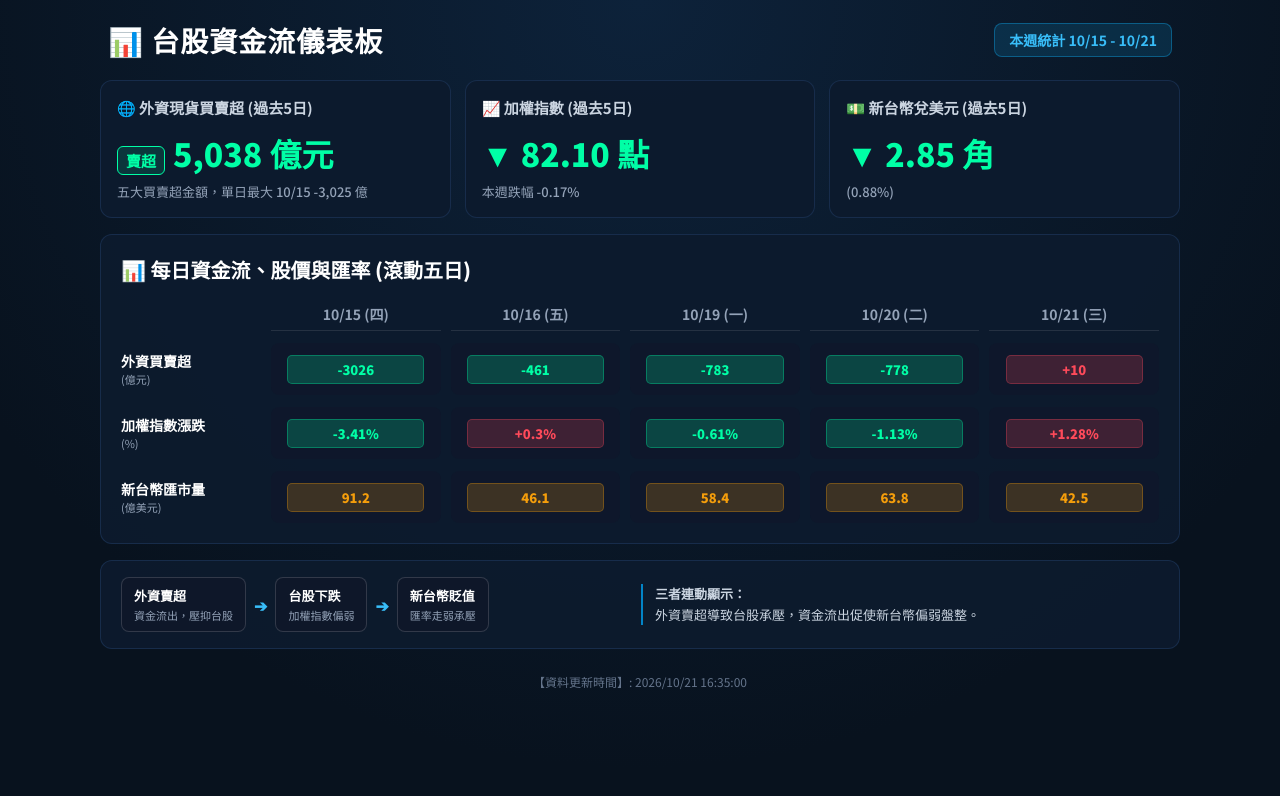
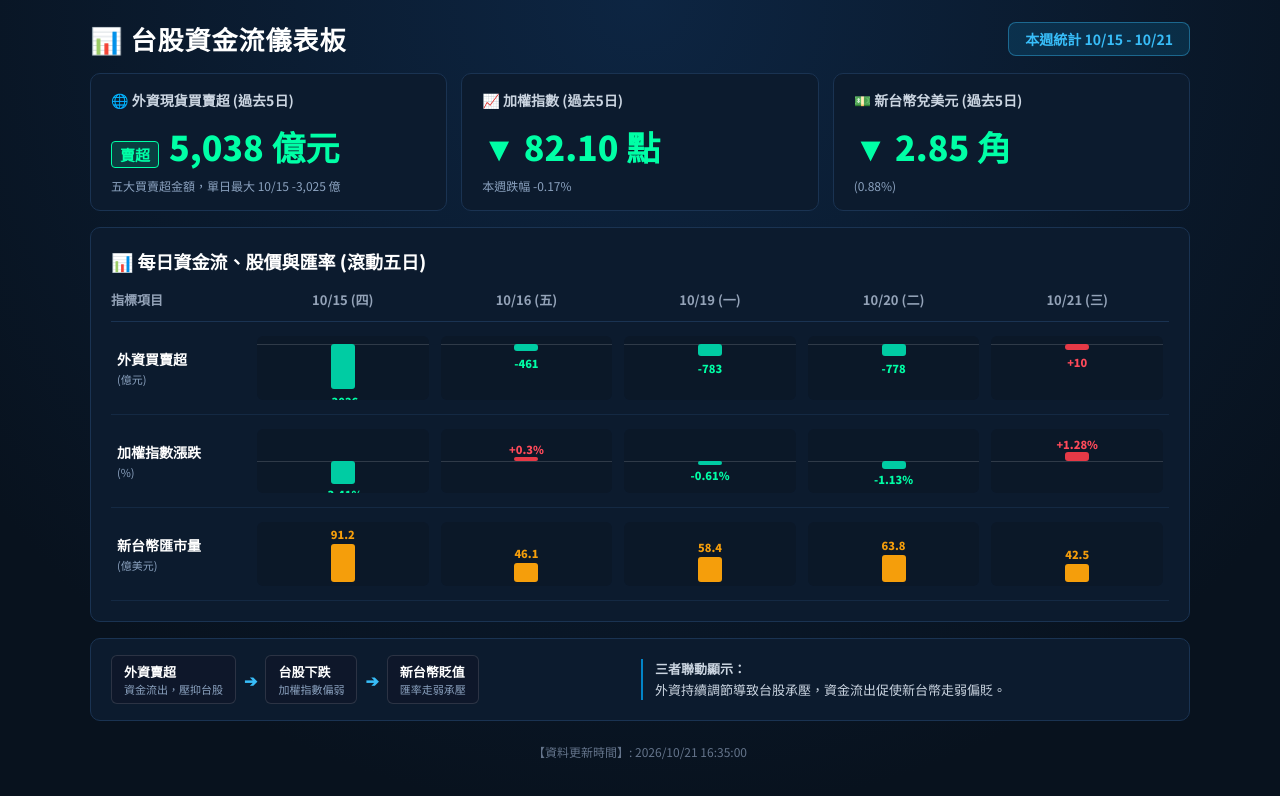
Before and after one commit to CCTjason/tw-market-dashboard, a plain HTML site: page index.html in a window 1280 px wide. Drawn offline with Linux system fonts and the light colour scheme.

Commit message:
Update index.html

```diff
--- a/index.html
+++ b/index.html
@@ -9,92 +9,125 @@
   <style>
     :root {
       --bg-dark: #08121e;
-      --card-bg: rgba(13, 27, 46, 0.95);
-      --card-border: rgba(30, 58, 95, 0.6);
+      --card-bg: #0c1b2e;
+      --card-border: #1a3352;
       --green: #00ffa6;
       --red: #ff4a5a;
-      --blue: #2563eb;
       --amber: #f59e0b;
-      --text-gray: #94a3b8;
+      --text-gray: #8ba2bf;
     }
     * { box-sizing: border-box; margin: 0; padding: 0; }
     body {
-      background-color: var(--bg-dark);
-      background-image: radial-gradient(circle at 50% 0%, #0d223a 0%, #08121e 75%);
+      background: radial-gradient(circle at 50% 0%, #0d2542 0%, #08121e 80%);
       color: #fff;
       font-family: 'Noto Sans TC', sans-serif;
-      padding: 16px;
+      padding: 20px;
       min-height: 100vh;
     }
-    .container { max-width: 1080px; margin: 0 auto; display: flex; flex-direction: column; gap: 16px; }
-    .header { display: flex; justify-content: space-between; align-items: center; padding: 4px 8px; }
-    .title { font-size: 28px; font-weight: 900; letter-spacing: 1px; display: flex; align-items: center; gap: 10px; }
+    .container { max-width: 1100px; margin: 0 auto; display: flex; flex-direction: column; gap: 16px; }
+
+    /* Header */
+    .header { display: flex; justify-content: space-between; align-items: center; }
+    .title { font-size: 26px; font-weight: 900; letter-spacing: 1px; display: flex; align-items: center; gap: 10px; }
     .badge-date {
       background: rgba(14, 165, 233, 0.15);
-      border: 1px solid rgba(14, 165, 233, 0.4);
-      padding: 6px 14px;
+      border: 1px solid rgba(56, 189, 248, 0.4);
+      padding: 6px 16px;
       border-radius: 8px;
       font-size: 14px;
-      font-weight: 600;
+      font-weight: 700;
       color: #38bdf8;
     }
+
+    /* KPI Cards */
     .kpi-grid { display: grid; grid-template-columns: repeat(3, 1fr); gap: 14px; }
     .card {
       background: var(--card-bg);
       border: 1px solid var(--card-border);
-      border-radius: 12px;
-      padding: 16px;
-      display: flex;
-      flex-direction: column;
-      justify-content: space-between;
+      border-radius: 10px;
+      padding: 16px 20px;
     }
-    .card-head { display: flex; align-items: center; gap: 8px; font-size: 15px; color: #cbd5e1; font-weight: 600; }
-    .kpi-main { display: flex; align-items: baseline; gap: 8px; margin: 12px 0 6px 0; }
+    .card-head { display: flex; align-items: center; gap: 8px; font-size: 14px; color: #cbd5e1; font-weight: 600; }
+    .kpi-main { display: flex; align-items: baseline; gap: 10px; margin: 12px 0 6px 0; }
     .kpi-tag {
-      background: rgba(0, 255, 166, 0.12);
+      background: rgba(0, 255, 166, 0.15);
       border: 1px solid var(--green);
       color: var(--green);
-      padding: 3px 8px;
-      border-radius: 6px;
+      padding: 2px 8px;
+      border-radius: 4px;
       font-size: 15px;
       font-weight: 700;
     }
-    .kpi-num { font-size: 32px; font-weight: 900; }
+    .kpi-num { font-size: 34px; font-weight: 900; }
     .num-green { color: var(--green); }
-    .num-red { color: var(--red); }
-    .kpi-sub { font-size: 13px; color: var(--text-gray); font-weight: 500; }
-    .chart-card { background: var(--card-bg); border: 1px solid var(--card-border); border-radius: 12px; padding: 20px; }
-    .chart-header { font-size: 20px; font-weight: 800; margin-bottom: 20px; display: flex; align-items: center; gap: 8px; }
-    .matrix-grid { display: grid; grid-template-columns: 140px repeat(5, 1fr); gap: 12px 10px; align-items: center; }
-    .col-header { text-align: center; font-size: 14px; font-weight: 700; color: #94a3b8; padding-bottom: 6px; border-bottom: 1px solid rgba(255,255,255,0.1); }
-    .row-label { font-size: 14px; font-weight: 700; display: flex; flex-direction: column; }
-    .row-label span { font-size: 11px; color: var(--text-gray); font-weight: 400; }
-    .cell-box {
-      background: rgba(15, 23, 42, 0.6);
-      border-radius: 8px;
-      padding: 10px 4px;
+    .kpi-sub { font-size: 12px; color: var(--text-gray); }
+
+    /* Chart Section */
+    .chart-card {
+      background: var(--card-bg);
+      border: 1px solid var(--card-border);
+      border-radius: 10px;
+      padding: 20px;
+    }
+    .chart-header { font-size: 18px; font-weight: 800; margin-bottom: 16px; display: flex; align-items: center; gap: 8px; }
+
+    /* Matrix Table Layout */
+    .chart-table { width: 100%; border-collapse: collapse; }
+    .chart-table th {
+      color: #94a3b8;
+      font-size: 13px;
+      font-weight: 700;
+      padding-bottom: 12px;
       text-align: center;
+      border-bottom: 1px solid #1a3352;
+    }
+    .chart-table td { padding: 14px 6px; border-bottom: 1px solid rgba(26, 51, 82, 0.6); }
+
+    .row-title { width: 140px; font-size: 14px; font-weight: 800; }
+    .row-title span { display: block; font-size: 11px; color: var(--text-gray); font-weight: 400; margin-top: 2px; }
+
+    /* Bar Visualizer */
+    .bar-stage {
+      height: 64px;
+      position: relative;
+      background: rgba(10, 22, 38, 0.6);
+      border-radius: 6px;
       display: flex;
-      flex-direction: column;
-      align-items: center;
       justify-content: center;
-      min-height: 52px;
+      overflow: hidden;
     }
-    .bar-pill {
-      font-size: 13px;
+    .zero-line {
+      position: absolute;
+      left: 0; right: 0;
+      height: 1px;
+      background: rgba(255, 255, 255, 0.15);
+      z-index: 1;
+    }
+    .bar-col {
+      width: 24px;
+      position: absolute;
+      border-radius: 3px;
+      transition: height 0.5s ease;
+      z-index: 2;
+    }
+    .val-badge {
+      position: absolute;
+      font-size: 11px;
       font-weight: 800;
-      padding: 4px 8px;
-      border-radius: 5px;
-      width: 85%;
-      display: inline-block;
+      white-space: nowrap;
+      z-index: 3;
     }
-    .pill-green { background: rgba(0, 255, 166, 0.2); color: var(--green); border: 1px solid rgba(0,255,166,0.3); }
-    .pill-red { background: rgba(255, 74, 90, 0.2); color: var(--red); border: 1px solid rgba(255,74,90,0.3); }
-    .pill-amber { background: rgba(245, 158, 11, 0.2); color: var(--amber); border: 1px solid rgba(245,158,11,0.3); }
+
+    /* Colors */
+    .bar-green { background: #00cca3; }
+    .bar-red { background: #e63946; }
+    .bar-amber { background: #f59e0b; }
+
+    /* Bottom Insight */
     .insight-card {
       background: var(--card-bg);
       border: 1px solid var(--card-border);
-      border-radius: 12px;
+      border-radius: 10px;
       padding: 16px 20px;
       display: flex;
       flex-wrap: wrap;
@@ -104,32 +137,30 @@
     .flow-steps { display: flex; align-items: center; gap: 8px; flex: 1; min-width: 320px; }
     .step-box {
       background: rgba(15, 23, 42, 0.8);
-      border: 1px solid rgba(255,255,255,0.15);
-      border-radius: 8px;
-      padding: 8px 12px;
+      border: 1px solid rgba(255,255,255,0.12);
+      border-radius: 6px;
+      padding: 6px 12px;
       font-size: 13px;
       font-weight: 700;
-      display: flex;
-      flex-direction: column;
-      gap: 2px;
     }
-    .step-box small { font-size: 11px; color: var(--text-gray); font-weight: 400; }
+    .step-box small { display: block; font-size: 11px; color: var(--text-gray); font-weight: 400; }
     .flow-arrow { color: #38bdf8; font-weight: 900; }
     .insight-narrative {
       flex: 1;
       min-width: 280px;
       font-size: 13px;
-      line-height: 1.6;
       color: #cbd5e1;
       border-left: 2px solid #0284c7;
       padding-left: 12px;
+      line-height: 1.6;
     }
-    .footer { text-align: center; font-size: 12px; color: #64748b; margin-top: 8px; }
+    .footer { text-align: center; font-size: 12px; color: #64748b; margin-top: 6px; }
+
+    /* Mobile Responsive */
     @media (max-width: 768px) {
       .kpi-grid { grid-template-columns: 1fr; }
-      .matrix-grid { overflow-x: auto; min-width: 620px; }
       .chart-card { overflow-x: auto; }
-      .title { font-size: 22px; }
+      .chart-table { min-width: 600px; }
     }
   </style>
 </head>
@@ -147,7 +178,7 @@
           <span class="kpi-tag" id="kpi-foreign-tag">賣超</span>
           <span class="kpi-num num-green" id="kpi-foreign-val">--</span>
         </div>
-        <div class="kpi-sub" id="kpi-foreign-sub">五大買賣超金額計算中...</div>
+        <div class="kpi-sub" id="kpi-foreign-sub">--</div>
       </div>
       <div class="card">
         <div class="card-head">📈 加權指數 (過去5日)</div>
@@ -167,22 +198,30 @@
 
     <div class="chart-card">
       <div class="chart-header">📊 每日資金流、股價與匯率 (滾動五日)</div>
-      <div class="matrix-grid" id="matrix-container">
-        <!-- 動態渲染五日資訊 -->
-      </div>
+      <table class="chart-table">
+        <thead>
+          <tr id="table-head-row">
+            <th style="width: 140px; text-align: left;">指標項目</th>
+            <!-- 5日日期標籤將由 JS 動態生成 -->
+          </tr>
+        </thead>
+        <tbody id="table-body">
+          <!-- 3排長條柱狀圖將由 JS 動態生成 -->
+        </tbody>
+      </table>
     </div>
 
     <div class="insight-card">
       <div class="flow-steps">
-        <div class="step-box" id="step-1">外資賣超<small>資金流出，壓抑台股</small></div>
+        <div class="step-box">外資賣超<small>資金流出，壓抑台股</small></div>
         <div class="flow-arrow">➔</div>
-        <div class="step-box" id="step-2">台股下跌<small>加權指數偏弱</small></div>
+        <div class="step-box">台股下跌<small>加權指數偏弱</small></div>
         <div class="flow-arrow">➔</div>
-        <div class="step-box" id="step-3">新台幣貶值<small>匯率走弱承壓</small></div>
+        <div class="step-box">新台幣貶值<small>匯率走弱承壓</small></div>
       </div>
-      <div class="insight-narrative" id="insight-text">
-        <strong>三者連動顯示：</strong><br>
-        外資賣超導致台股承壓，資金流出促使新台幣偏弱盤整。
+      <div class="insight-narrative">
+        <strong>三者聯動顯示：</strong><br>
+        外資持續調節導致台股承壓，資金流出促使新台幣走弱偏貶。
       </div>
     </div>
 
@@ -194,10 +233,7 @@
       fetch('./data.json?t=' + new Date().getTime())
         .then(res => res.json())
         .then(data => render(data))
-        .catch(err => {
-          document.getElementById('period-title').innerText = "資料載入失敗";
-          console.error(err);
-        });
+        .catch(err => console.error("載入失敗:", err));
     });
 
     function render(data) {
@@ -214,37 +250,74 @@
       document.getElementById('kpi-fx-cents').innerText = data.kpi.fx.cents;
       document.getElementById('kpi-fx-pct').innerText = data.kpi.fx.pct;
 
-      const container = document.getElementById('matrix-container');
-      let html = '<div></div>';
+      // 產生表格表頭 (日期)
+      const headRow = document.getElementById('table-head-row');
       data.daily_data.forEach(d => {
-        html += `<div class="col-header">${d.date} (${d.weekday})</div>`;
+        const th = document.createElement('th');
+        th.innerText = `${d.date} (${d.weekday})`;
+        headRow.appendChild(th);
       });
 
-      // Row 1: 外資買賣超
-      html += `<div class="row-label">外資買賣超<span>(億元)</span></div>`;
+      const tbody = document.getElementById('table-body');
+
+      // 1. 外資買賣超 (柱狀圖: 0軸在頂部或中間，賣超向下生長)
+      let tr1 = `<tr><td class="row-title">外資買賣超<span>(億元)</span></td>`;
       data.daily_data.forEach(d => {
-        const isPos = d.foreign_net >= 0;
-        const cls = isPos ? 'pill-red' : 'pill-green';
-        const sign = isPos ? '+' : '';
-        html += `<div class="cell-box"><span class="bar-pill ${cls}">${sign}${d.foreign_net}</span></div>`;
+        const val = d.foreign_net;
+        const isNeg = val < 0;
+        // 換算長條高度 (最大約 3000 億對應 50px)
+        const barH = Math.min(Math.max(Math.abs(val) / 3200 * 48, 6), 50);
+        const colorCls = isNeg ? 'bar-green' : 'bar-red';
+        const valText = (val > 0 ? '+' : '') + val;
+
+        tr1 += `<td>
+          <div class="bar-stage">
+            <div class="zero-line" style="top: 8px;"></div>
+            <div class="bar-col ${colorCls}" style="top: 8px; height: ${barH}px;"></div>
+            <div class="val-badge" style="top: ${barH + 12}px; color: ${isNeg ? 'var(--green)' : 'var(--red)'};">${valText}</div>
+          </div>
+        </td>`;
       });
+      tr1 += `</tr>`;
 
-      // Row 2: 加權指數漲跌幅
-      html += `<div class="row-label">加權指數漲跌<span>(%)</span></div>`;
+      // 2. 加權指數單日漲跌幅 (柱狀圖: 0軸在中間 32px，正值向上、負值向下)
+      let tr2 = `<tr><td class="row-title">加權指數漲跌<span>(%)</span></td>`;
       data.daily_data.forEach(d => {
-        const isPos = d.taiex_change_pct >= 0;
-        const cls = isPos ? 'pill-red' : 'pill-green';
-        const sign = isPos ? '+' : '';
-        html += `<div class="cell-box"><span class="bar-pill ${cls}">${sign}${d.taiex_change_pct}%</span></div>`;
+        const val = d.taiex_change_pct;
+        const isPos = val >= 0;
+        // 換算長條高度 (最大 3.5% 對應 26px)
+        const barH = Math.min(Math.max(Math.abs(val) / 3.5 * 24, 4), 26);
+        const colorCls = isPos ? 'bar-red' : 'bar-green';
+        const valText = (val > 0 ? '+' : '') + val + '%';
+        const topPos = isPos ? (32 - barH) : 32;
+        const badgeTop = isPos ? (topPos - 16) : (32 + barH + 2);
+
+        tr2 += `<td>
+          <div class="bar-stage">
+            <div class="zero-line" style="top: 32px;"></div>
+            <div class="bar-col ${colorCls}" style="top: ${topPos}px; height: ${barH}px;"></div>
+            <div class="val-badge" style="top: ${badgeTop}px; color: ${isPos ? 'var(--red)' : 'var(--green)'};">${valText}</div>
+          </div>
+        </td>`;
       });
+      tr2 += `</tr>`;
 
-      // Row 3: 匯市成交量
-      html += `<div class="row-label">新台幣匯市量<span>(億美元)</span></div>`;
+      // 3. 新台幣匯市成交量 (柱狀圖: 0軸在底部，數值越大越高)
+      let tr3 = `<tr><td class="row-title">新台幣匯市量<span>(億美元)</span></td>`;
       data.daily_data.forEach(d => {
-        html += `<div class="cell-box"><span class="bar-pill pill-amber">${d.total_fx_vol}</span></div>`;
+        const val = d.total_fx_vol;
+        // 換算長條高度 (最大 100 億美元對應 42px)
+        const barH = Math.min(Math.max(val / 100 * 42, 6), 44);
+        tr3 += `<td>
+          <div class="bar-stage">
+            <div class="val-badge" style="bottom: ${barH + 6}px; color: var(--amber);">${val}</div>
+            <div class="bar-col bar-amber" style="bottom: 4px; height: ${barH}px;"></div>
+          </div>
+        </td>`;
       });
+      tr3 += `</tr>`;
 
-      container.innerHTML = html;
+      tbody.innerHTML = tr1 + tr2 + tr3;
     }
   </script>
 </body>
```
